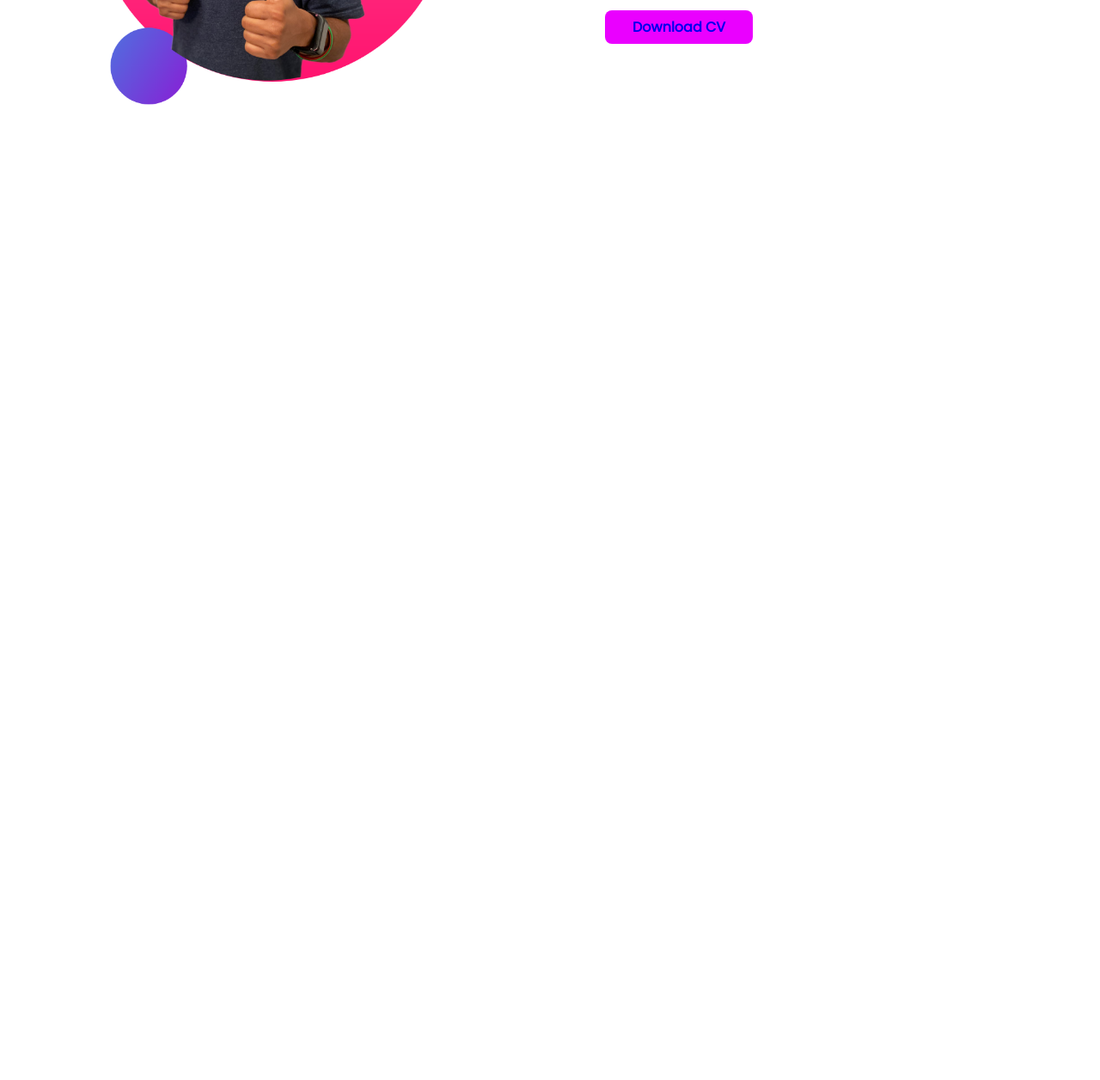
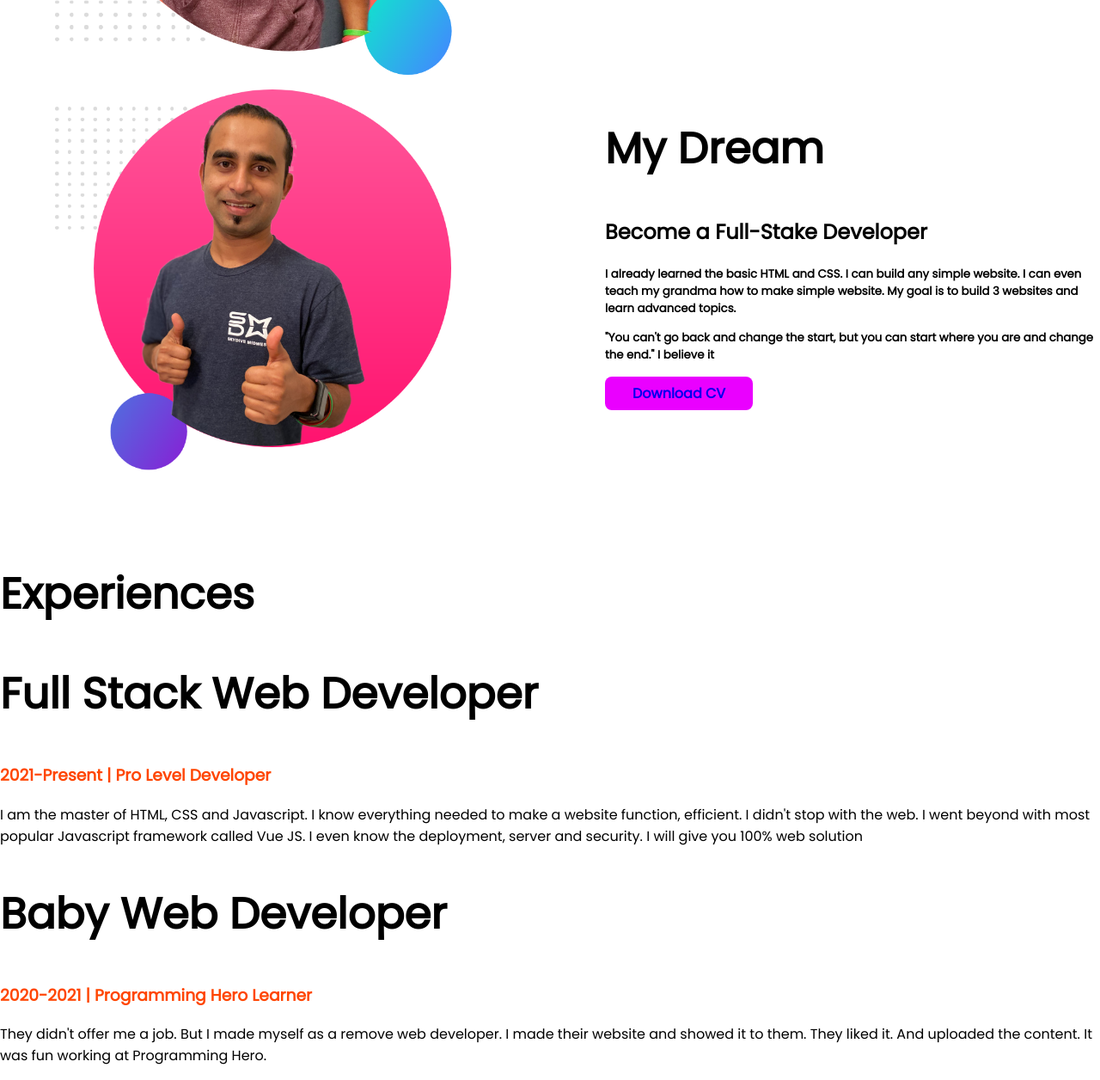
Before and after one commit to khairulislam99/developer-portfolio, a plain HTML site: page index.html in a window 1280 px wide. Shown: the part 1062-2318 px from the top of the page at 86% size. Before the commit the page ends 1291 px from the top, so only its background shows below. Drawn offline with Linux system fonts and the light colour scheme.

Commit message:
new update

```diff
--- a/index.html
+++ b/index.html
@@ -13,7 +13,7 @@
 </head>
 
 <body>
-    <section class="top-banner">
+    <section class="top-banner flexible-containe">
         <div class="half-width">
             <h3 id="hello">Hello!</h3>
             <h1>I am <span class="name">Khairul Islam</span>
@@ -34,7 +34,7 @@
         </div>
     </section>
 
-    <section class="dream big">
+    <section class="dream big flexible-container ">
         <div class="half-width">
             <img src="images/jhankar2.png" alt="jhankar">
         </div>
@@ -42,7 +42,8 @@
             <h1>My Dream</h1>
             <h2>Become a Full-Stake Developer</h2>
             <h5>
-                <p>I already learned the basic HTML and CSS. I can build any simple website. I can even teach my grandma
+                <p>I already learned the basic HTML and CSS. I can build any simple website. I can even teach my
+                    grandma
                     how to make simple website. My goal is to build 3 websites and learn advanced topics.</p>
                 <p>"You can't go back and change the start, but you can start where you are and change the end." I
                     believe
@@ -54,6 +55,27 @@
 
     </section>
 
+    <section class="experience-area">
+        <h1>Experiences</h1>
+        <div class=" plaxible container">
+            <div class="left-width">
+
+            </div>
+            <h1>Full Stack Web Developer</h1>
+            <h3>2021-Present | Pro Level Developer</h3>
+            <p>I am the master of HTML, CSS and Javascript. I know everything needed to make a website function,
+                efficient. I didn't stop with the web. I went beyond with most popular Javascript framework called
+                Vue JS. I even know the deployment, server and security. I will give you 100% web solution</p>
+        </div class="left-width">
+        <h1>Baby Web Developer</h1>
+        <h3>2020-2021 | Programming Hero Learner</h3>
+        <p>They didn't offer me a job. But I made myself as a remove web developer. I made their website and showed
+            it to them. They liked it. And uploaded the content. It was fun working at Programming Hero.
+        </p>
+        </div>
+        </div>
+    </section>
+
 </body>
 
 </html>
--- a/style.css
+++ b/style.css
@@ -11,7 +11,7 @@ h1{
 h3{
     color: orangered;
 }
-section{
+.flexible-container{
     display: flex;
     margin-bottom: 100px;
 
```
